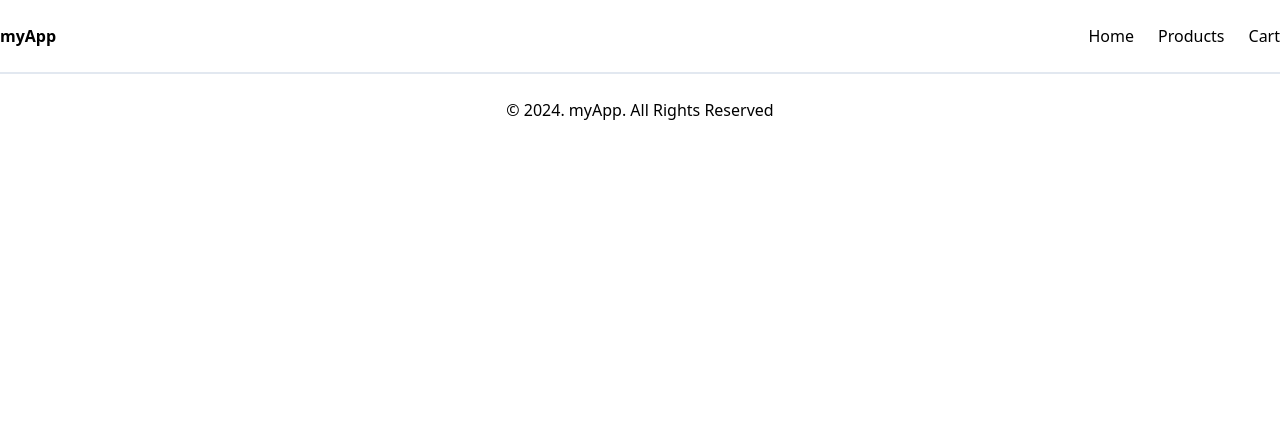
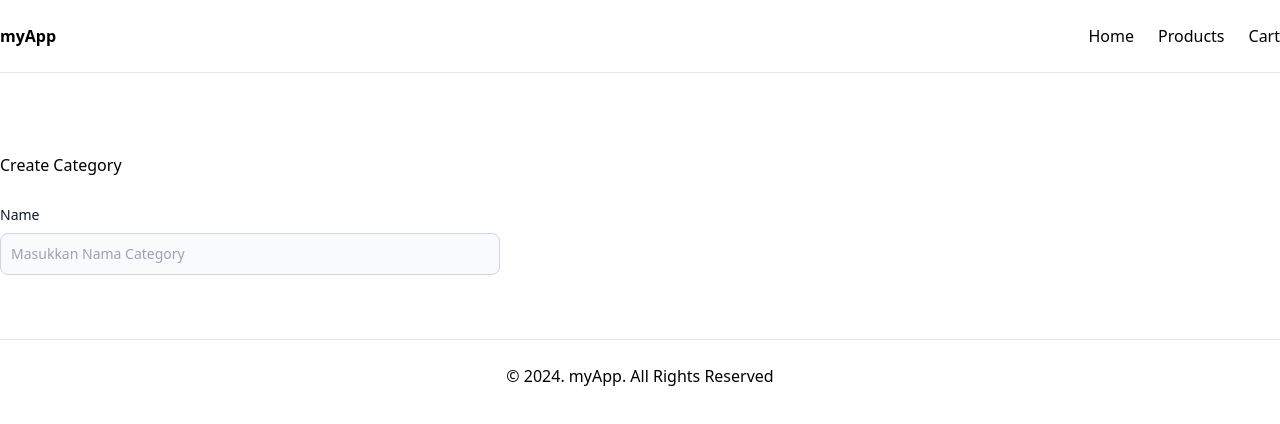
Before and after one commit to quack22/belajar-nuxt3, a Nuxt app: page /category/create in a window 1280 px wide. Shown: the top 424 px of the page. Built offline with nearby package versions, Linux system fonts and the light colour scheme.

Commit message:
developing cart page with some items, including order summary and checkout button

```diff
--- /dev/null
+++ b/components/forms/CategoryForm.vue
@@ -0,0 +1,31 @@
+<script lang="ts" setup>
+import { category } from "~/composables/constants/category";
+const categories = ref(category);
+const form = ref({
+    name: "",
+})
+const isShowAlert = ref(false);
+const submitCategory = () => {
+    categories.value.push({id: categories.value.length + 1, name: form.value.name});
+    isShowAlert.value = true;
+    form.value.name = "";
+    setTimeout(() => {
+        isShowAlert.value = false;
+    },  3000);
+}
+</script>
+
+<template>
+    <section class="flex justify-center py-10"></section>
+        <div class="w-[500px]">
+            <h1 class="text-2x1 mb-7 font-medium">Create Category</h1>
+            <div v-if="isShowAlert" class="p-4 mb-4 text-sm rounded-lg bg-green-100 text-green-800">Create Category Successfully</div>
+            <form @submit.prevent="submitCategory">
+                <div class="mb-6">
+                    <label for="name" class="block mb-2 text-sm font-medium text-gray-900">Name</label>
+                    <input type="text" id="name" v-model="form.name" class="bg-gray-50 border border-gray-300 text-gray-900 text-sm rounded-lg focus:ring-blue-500 focus:border-blue-500 block w-full p-2.5" placeholder="Masukkan Nama Category" required="true">
+                </div>
+                <button type="submit" class="text-white bg-primary hover:bg-primary/80 focus:ring-4 focus:outline-none focus:ring-blue-300 font-medium rounded-lg text-sm w-full sm:w-auto px-5 py-2.5 text-center">Submit</button>
+            </form>
+        </div>
+</template>
--- a/pages/cart.vue
+++ b/pages/cart.vue
@@ -1,3 +1,33 @@
 <template>
-    <h1>Ini Halaman Cart</h1>
+    <section>
+        <div class="container">
+            <div class="py-10 flex gap-6">
+                <div class="w-[70%]">
+                    <div class="flex justify-between items-center pb-7 border-b border-gray-300 mb-6">
+                        <h1 class="text-3x1 font-medium">Shopping Cart</h1>
+                        <p class="text-3x1 font-medium">0 Items</p>
+                    </div>
+                        <div class="flex flex-col gap-6">
+                            <CardsCardCart />
+                        </div>
+                </div>
+                <div class="w-[30%] bg-white shadow-xl h-max p-6">
+                    <h3 class="text-xl font-medium mb-6">Order Summary</h3>
+                    <div class="flex flex-col gap-3 border-b border-gray-300 pb-4">
+                        <div>
+                            <div class="flex gap-4 items-center">
+                                <span class="text-limit limit-1 text-sm">Men's Streetwear Fashion</span>
+                                <span class="text-sm font-semibold">$30</span>
+                            </div>
+                        </div>
+                    </div>
+                    <div class="pt-4 flex items-center justify-between mb-6">
+                        <span class="text-base">Total</span>
+                        <span class="text-base font-bold">$30</span>
+                    </div>
+                    <button class="bg-blue-600 text-white text-base font-bold w-full py-2 rounded-lg">Checkout</button>
+                </div>
+            </div>
+        </div>
+    </section>
 </template>
--- /dev/null
+++ b/pages/category/create.vue
@@ -0,0 +1,7 @@
+<template>
+    <section>
+        <div class="container">
+            <FormsCategoryForm />
+        </div>
+    </section>
+</template>
--- a/pages/product/index.vue
+++ b/pages/product/index.vue
@@ -15,6 +15,9 @@ const allProducts = computed(() => {
         <div class="container">
             <div class="py-10">
                 <div class="mb-6 flex justify-end gap-6">
+                    <NuxtLink to="/category/create" class="bg-orange-500 text-white flex justify-center items-center px-3 rounded-lg">
+                        Create Category
+                    </NuxtLink>
                     <Dropdown @selected-category="selectedCategory = $event" />
                 </div>
                 <div class="flex gap-6 flex-wrap mx-auto">
```
